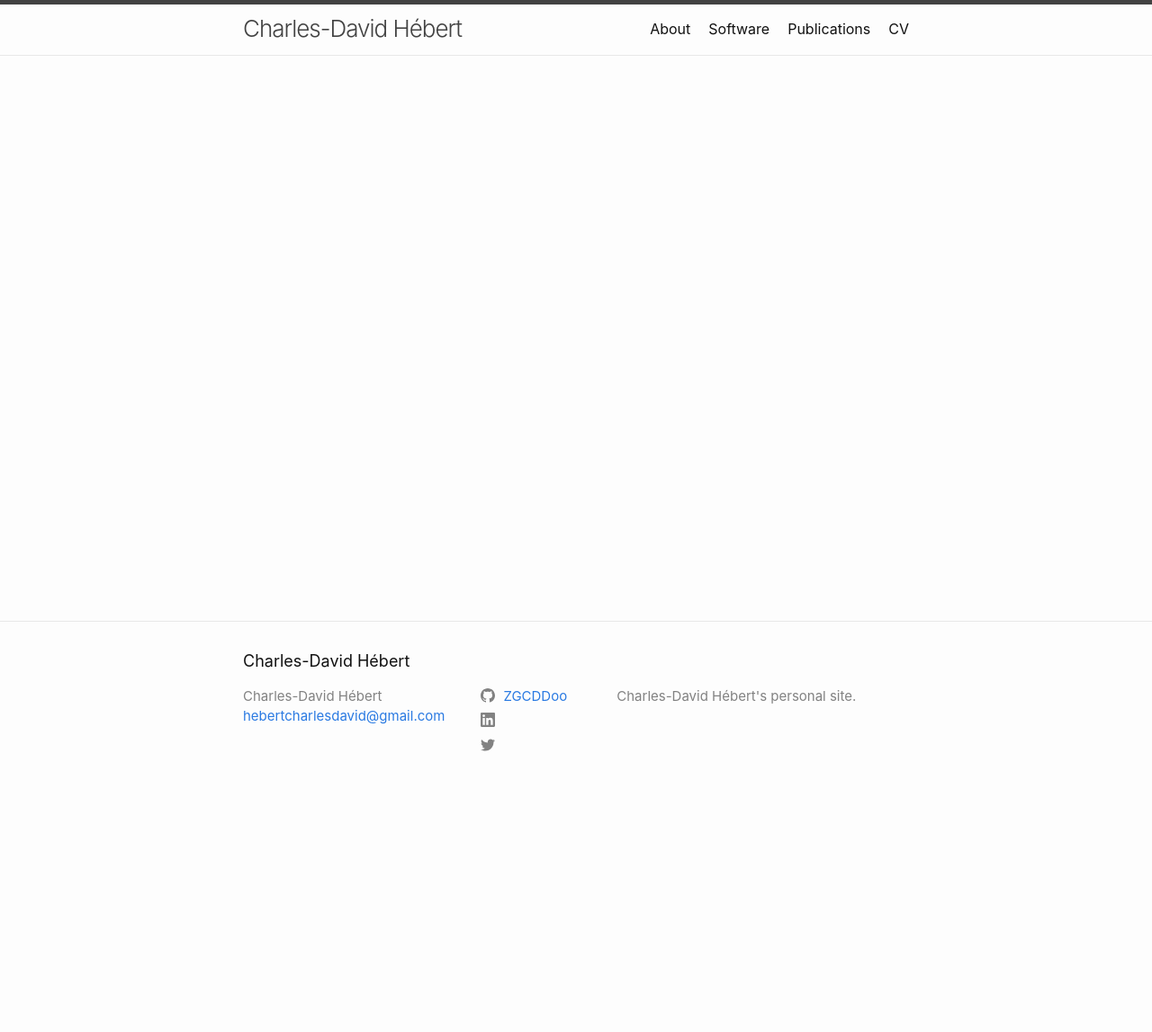
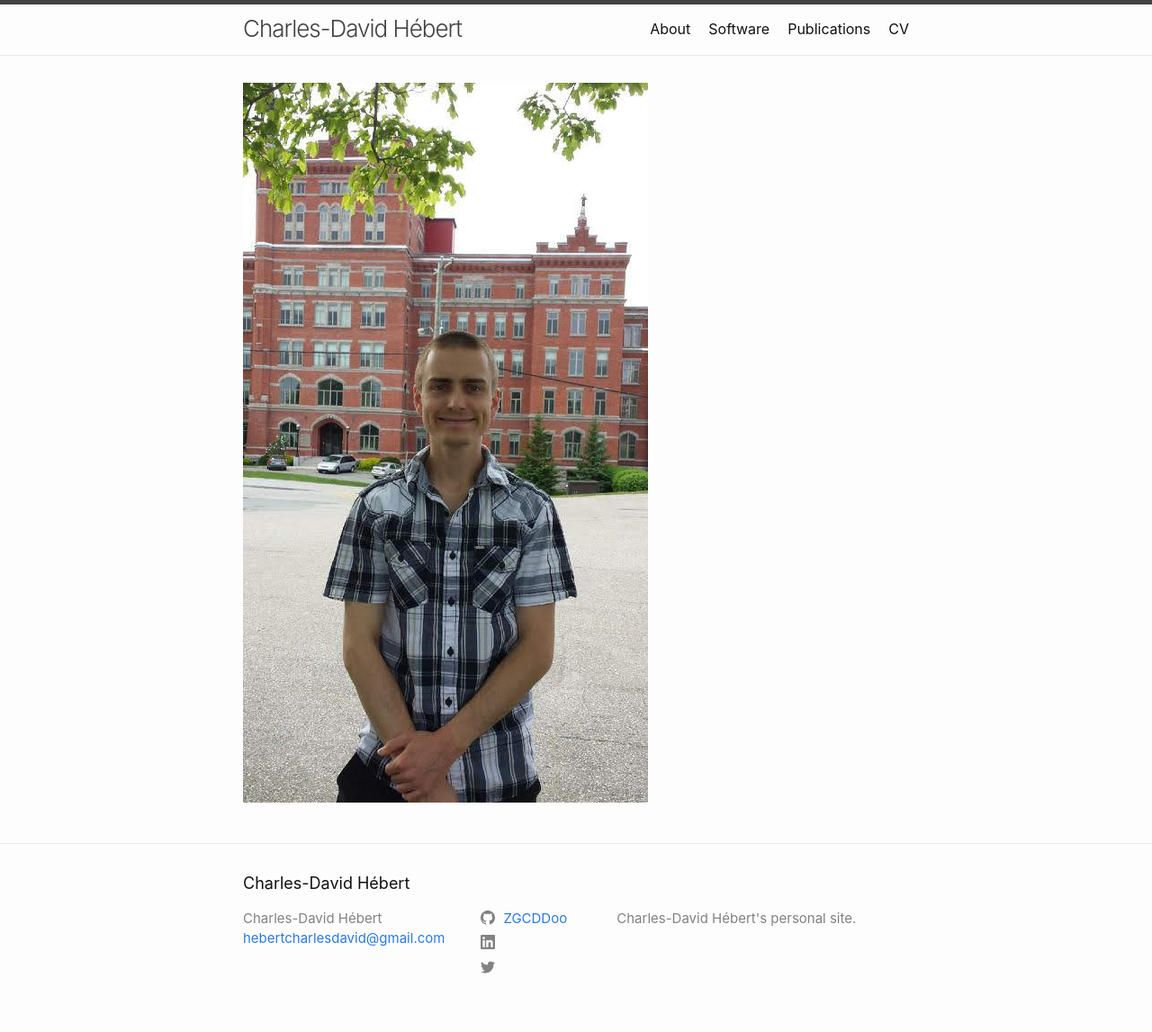
Before and after one commit to ZGCDDoo/ZGCDDoo.github.io, a Jekyll site: the page built from index.md, in a window 1280 px wide. Shown: the whole page at 90% size. Built offline with Jekyll 4.4.1, drawn with Linux system fonts in a browser that asks for light colours; before the commit the page ends 900 px from its top, so only the background shows below that.

Commit message:
Added image of me.

```diff
--- a/index.md
+++ b/index.md
@@ -7,3 +7,5 @@
 #
 layout: home
 ---
+
+![Imgage-Me](images/me.jpg)
```
Also changed, not shown: images/me.jpg (added).
